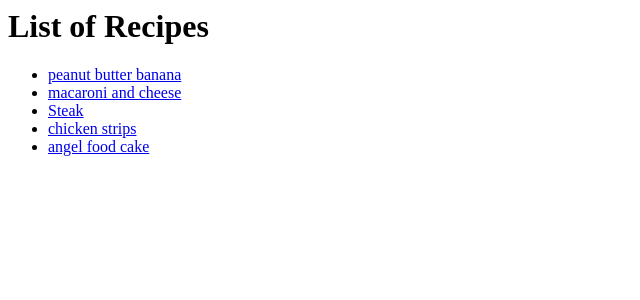
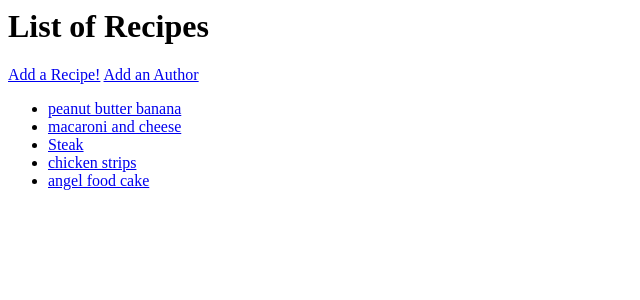
Before and after one commit to creechcorbin/recipe_box, a Django app: page / in a window 1280 px wide. Shown: the top 300 px of the page, without its empty margins (0-640 px from the left). Run offline with Django 3.2, Linux system fonts and the light colour scheme; data comes from the database, SQL or seed files in the repository.

Commit message:
added links to the forms

```diff
--- a/templates/list_view.html
+++ b/templates/list_view.html
@@ -1,5 +1,7 @@
 <div class="container">
     <h1>{{ home }}</h1>
+    <a href="/newrecipe">Add a Recipe!</a>
+    <a href="/newauthor">Add an Author</a>
     <ul>
         {% for recipe in recipes %}
             <li>
```
